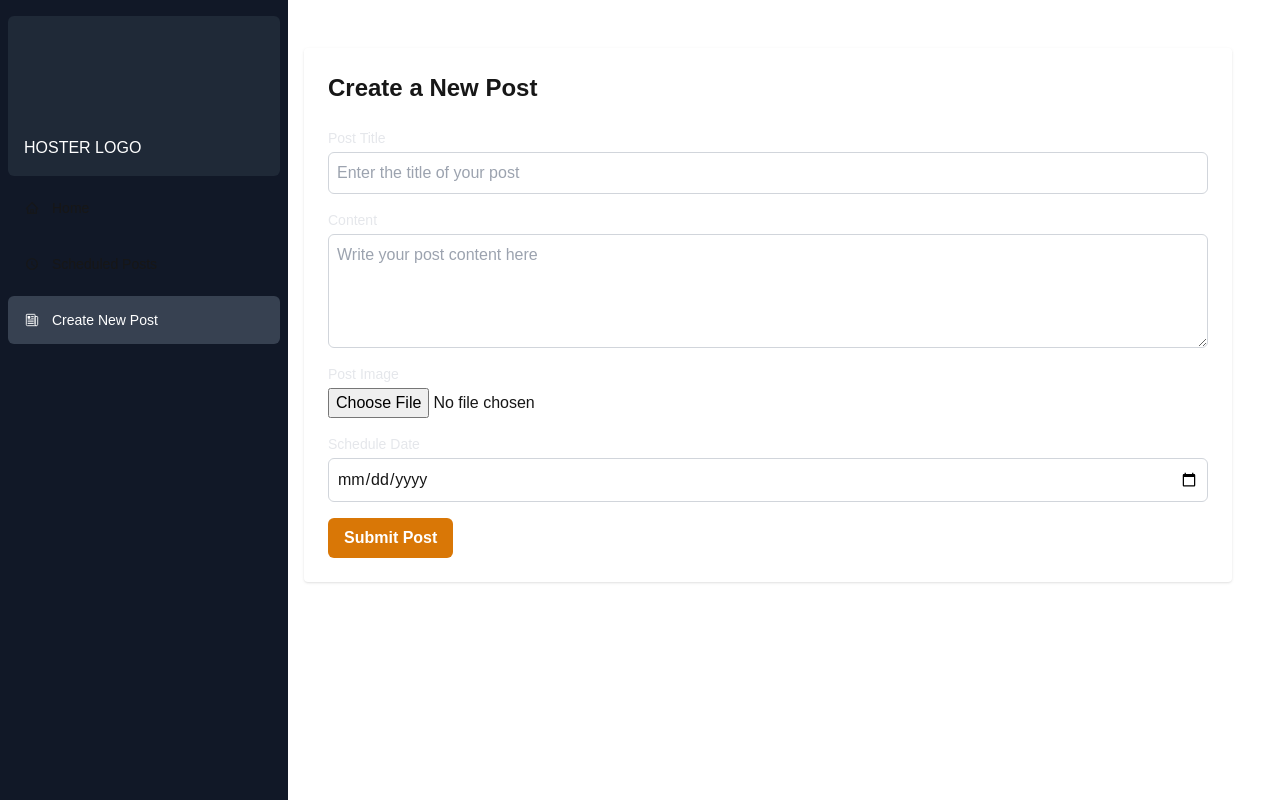
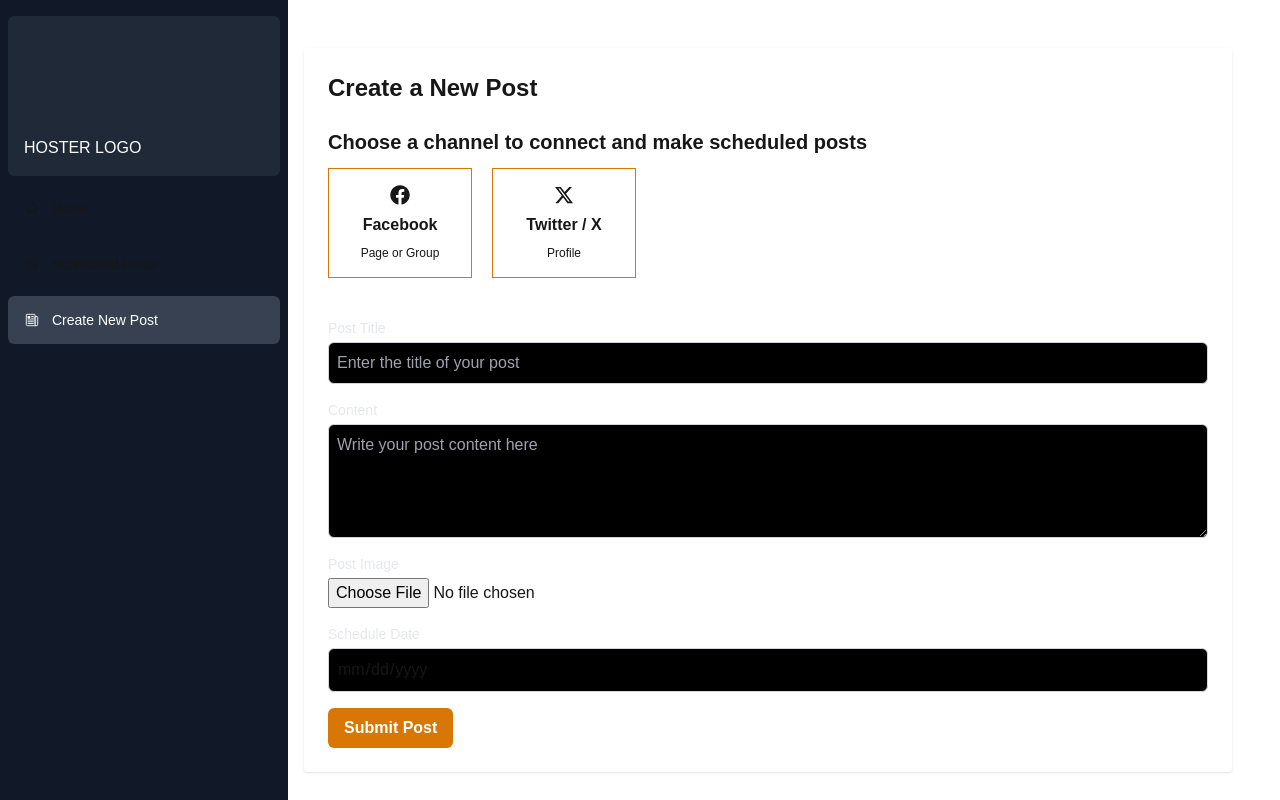
Before and after one commit to AJBrownson/hoster, a Next.js app: page /adminDashboard/new-post in a window 1280 px wide. Built offline with nearby package versions, Linux system fonts and the light colour scheme.

Commit message:
feat: Add new changes

```diff
--- a/app/adminDashboard/(overview)/page.tsx
+++ b/app/adminDashboard/(overview)/page.tsx
@@ -3,7 +3,7 @@ import TotalPosts from '@/app/components/Cards/totalPosts';
 import { Metadata } from 'next';
 
 export const metadata: Metadata = {
-  title: 'Home',
+  title: 'Hoster | User Dashboard',
 };
 
 export default function Page() {
--- a/app/components/NewPostsForm.tsx
+++ b/app/components/NewPostsForm.tsx
@@ -1,4 +1,5 @@
-
+import { FaFacebook } from "react-icons/fa";
+import { FaXTwitter } from "react-icons/fa6";
 
 
 export default function NewPostForm() {
@@ -6,13 +7,30 @@ export default function NewPostForm() {
       <div className="p-6 rounded shadow">
         <h2 className="text-2xl font-bold mb-6">Create a New Post</h2>
 
+        <div className="mb-10">
+          <h1 className="text-base md:text-xl font-semibold mb-3 ">Choose a channel to connect and make scheduled posts</h1>
+          <div className="flex gap-x-5">
+            <button className="w-36 p-4 flex flex-col justify-center items-center gap-y-2 border border-amber-600">
+              <FaFacebook size={20} />
+              <h1 className="text-base font-semibold">Facebook</h1>
+              <p className="text-xs">Page or Group</p>
+            </button>
+
+            <button className="w-36 p-4 flex flex-col justify-center items-center gap-y-2 border border-amber-600">
+              <FaXTwitter size={20} />
+              <h1 className="text-base font-semibold">Twitter / X</h1>
+              <p className="text-xs">Profile</p>
+            </button>
+          </div>
+        </div>
+
         <form className="space-y-4">
           <div>
             <label className="block text-sm font-medium text-gray-200">Post Title</label>
             <input
               type="text"
               placeholder="Enter the title of your post"
-              className="mt-1 block w-full border border-gray-300 rounded-md p-2"
+              className="mt-1 block w-full border border-gray-300 bg-black rounded-md p-2"
             />
           </div>
 
@@ -21,20 +39,20 @@ export default function NewPostForm() {
             <textarea
               rows={4}
               placeholder="Write your post content here"
-              className="mt-1 block w-full border border-gray-300 rounded-md p-2"
+              className="mt-1 block w-full border border-gray-300 bg-black rounded-md p-2"
             />
           </div>
 
           <div>
             <label className="block text-sm font-medium text-gray-200">Post Image</label>
-            <input type="file" className="mt-1 block w-full" />
+            <input type="file" className="mt-1 block" />
           </div>
 
           <div>
             <label className="block text-sm font-medium text-gray-200">Schedule Date</label>
             <input
               type="date"
-              className="mt-1 block w-full border border-gray-300 rounded-md p-2"
+              className="mt-1 block w-full border border-gray-300 bg-black rounded-md p-2"
             />
           </div>
 
```
